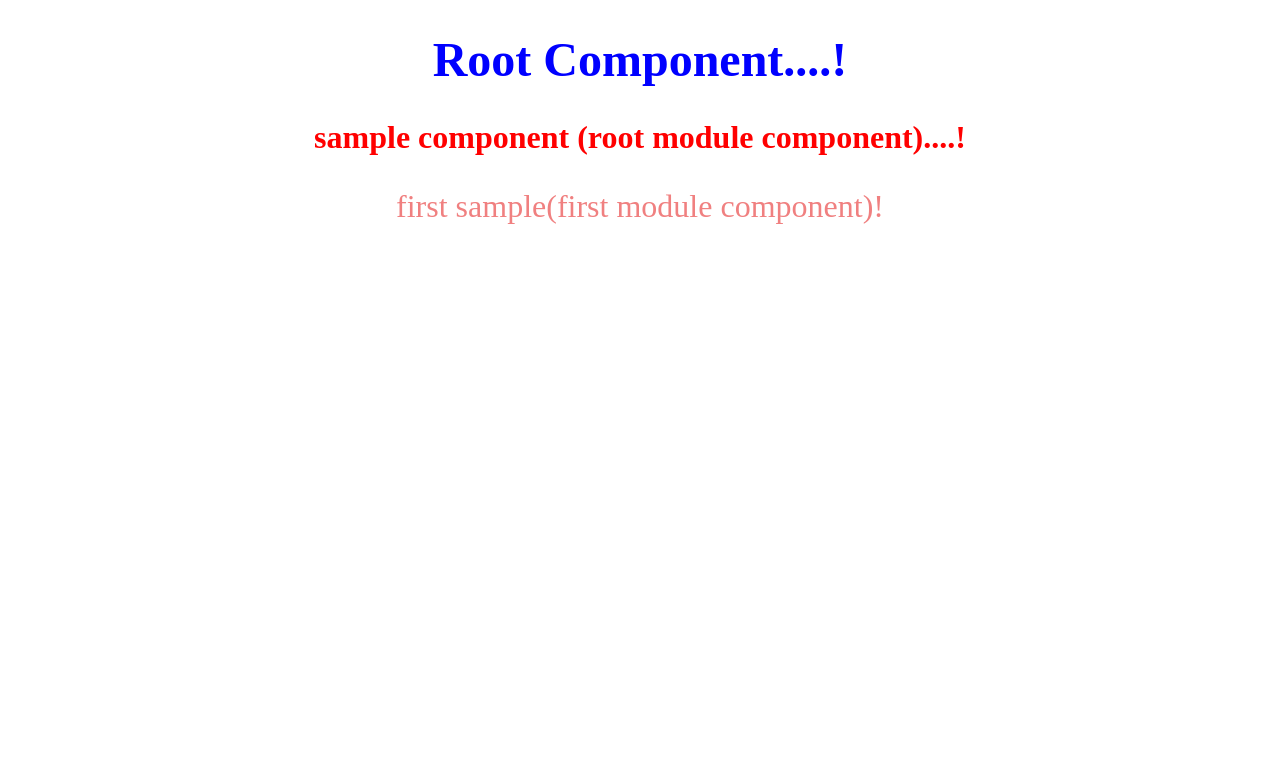
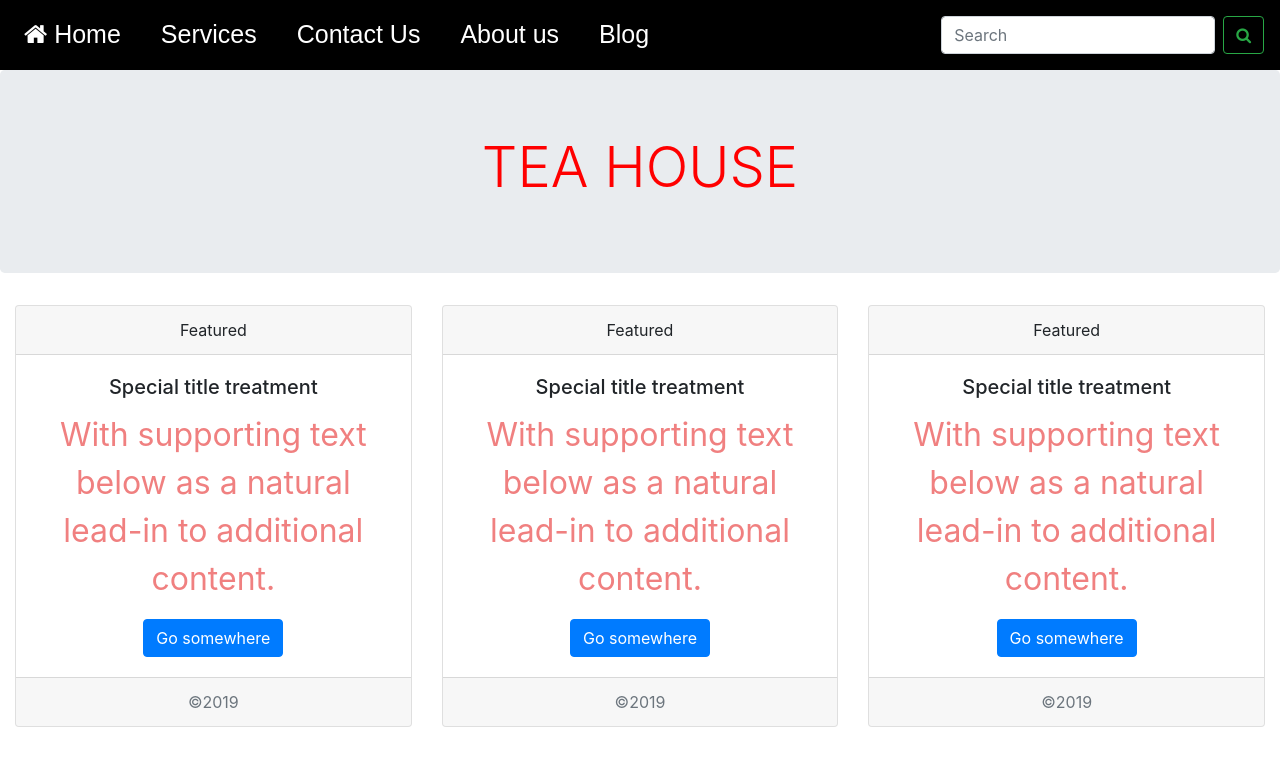
Before and after one commit to PriyankaPadwal/Angular, an Angular app in the folder angular-basic/first-app/: page / in a window 1280 px wide. Shown: the top 766 px of the page. Built offline with nearby package versions, Linux system fonts and the light colour scheme.

Commit message:
first angular project

```diff
--- a/angular-basic/first-app/src/app/app.component.css
+++ b/angular-basic/first-app/src/app/app.component.css
@@ -1,6 +1,11 @@
-h1{
-    color: blue;
-    text-align: center;
-    font-size: 3rem;
-
+.navbar {
+	margin-bottom: 0;
+    width: 100%;
+    background:black;
 }
+.nav-link {
+    color: white;
+    font-size: 25px;
+    padding-right: 4rem;
+    font-family: Arial, Helvetica, sans-serif;
+}
--- a/angular-basic/first-app/src/app/app.component.html
+++ b/angular-basic/first-app/src/app/app.component.html
@@ -1,9 +1,31 @@
-<div>
+<nav class="navbar navbar-expand-lg">
+
+    <div class="collapse navbar-collapse" id="navbarTogglerDemo02">
+
+      <ul class="navbar-nav mr-auto mt-2 mt-lg-0 ">
+        <li class="nav-item active pr-4">
+          <a class="nav-link" href="#"><i class="fa fa-home" aria-hidden="true"></i> Home <span class="sr-only">(current)</span></a>
+        </li>
+        <li class="nav-item pr-4">
+          <a class="nav-link" href="#">Services</a>
+        </li>
+        <li class="nav-item pr-4">
+            <a class="nav-link " href="#">Contact Us</a>
+          </li>
+        <li class="nav-item pr-4">
+          <a class="nav-link " href="#">About us</a>
+        </li>
+        <li class="nav-item pr-4">
+            <a class="nav-link " href="#">Blog</a>
+          </li>
+      </ul>
+      <form class="form-inline my-2 my-lg-0">
+        <input class="form-control mr-sm-2" type="search" placeholder="Search">
+        <button class="btn btn-outline-success my-2 my-sm-0" type="submit"><i class="fa fa-search"></i></button>
+      </form>
+    </div>
+  </nav>
+
   <div>
-    <h1>Root Component....!</h1>
+    <app-sample></app-sample>
   </div>
-</div>
-
-<div>
-<app-sample></app-sample>
-</div>
--- a/angular-basic/first-app/src/app/first-sample/first-sample.component.html
+++ b/angular-basic/first-app/src/app/first-sample/first-sample.component.html
@@ -1 +1,49 @@
-<p>first sample(first module component)!</p>
+<div class="container-fluid">
+    <div class="row">
+<div class="col-md-4">
+        <div class="card text-center">
+                <div class="card-header">
+                  Featured
+                </div>
+                <div class="card-body">
+                  <h5 class="card-title">Special title treatment</h5>
+                  <p class="card-text">With supporting text below as a natural lead-in to additional content.</p>
+                  <a href="#" class="btn btn-primary">Go somewhere</a>
+                </div>
+                <div class="card-footer text-muted">
+                        &copy;2019
+                </div>
+              </div>
+</div>
+<div class="col-md-4">
+        <div class="card text-center">
+                <div class="card-header">
+                  Featured
+                </div>
+                <div class="card-body">
+                  <h5 class="card-title">Special title treatment</h5>
+                  <p class="card-text">With supporting text below as a natural lead-in to additional content.</p>
+                  <a href="#" class="btn btn-primary">Go somewhere</a>
+                </div>
+                <div class="card-footer text-muted">
+                        &copy;2019
+                </div>
+              </div>
+</div>
+<div class="col-md-4">
+        <div class="card text-center">
+                <div class="card-header">
+                  Featured
+                </div>
+                <div class="card-body">
+                  <h5 class="card-title">Special title treatment</h5>
+                  <p class="card-text">With supporting text below as a natural lead-in to additional content.</p>
+                  <a href="#" class="btn btn-primary">Go somewhere</a>
+                </div>
+                <div class="card-footer text-muted">
+                  &copy;2019
+                </div>
+              </div>
+</div>
+    </div>
+    </div>
--- a/angular-basic/first-app/src/app/sample/sample.component.html
+++ b/angular-basic/first-app/src/app/sample/sample.component.html
@@ -1,2 +1,10 @@
-<h1>sample component (root module component)....!</h1>
-<app-first-sample></app-first-sample>
+
+<div class="cointainer-fluid mt-0">
+<div class="jumbotron">
+  <h1 class="display-4"> TEA HOUSE</h1>
+
+</div>
+</div>
+<div>
+  <app-first-sample></app-first-sample>
+</div>
--- a/angular-basic/first-app/src/index.html
+++ b/angular-basic/first-app/src/index.html
@@ -6,6 +6,10 @@
   <base hrebbbbbb8f="/">
   <meta name="viewport" content="width=device-width, initial-scale=1">
   <link rel="icon" type="image/x-icon" href="favicon.ico">
+  <link rel="stylesheet" href="https://stackpath.bootstrapcdn.com/bootstrap/4.3.1/css/bootstrap.min.css" integrity="sha384-ggOyR0iXCbMQv3Xipma34MD+dH/1fQ784/j6cY/iJTQUOhcWr7x9JvoRxT2MZw1T" crossorigin="anonymous">
+
+ <link rel="stylesheet" href="https://stackpath.bootstrapcdn.com/font-awesome/4.7.0/css/font-awesome.min.css">
+
 </head>
 <body>
   <app-root></app-root>
```
